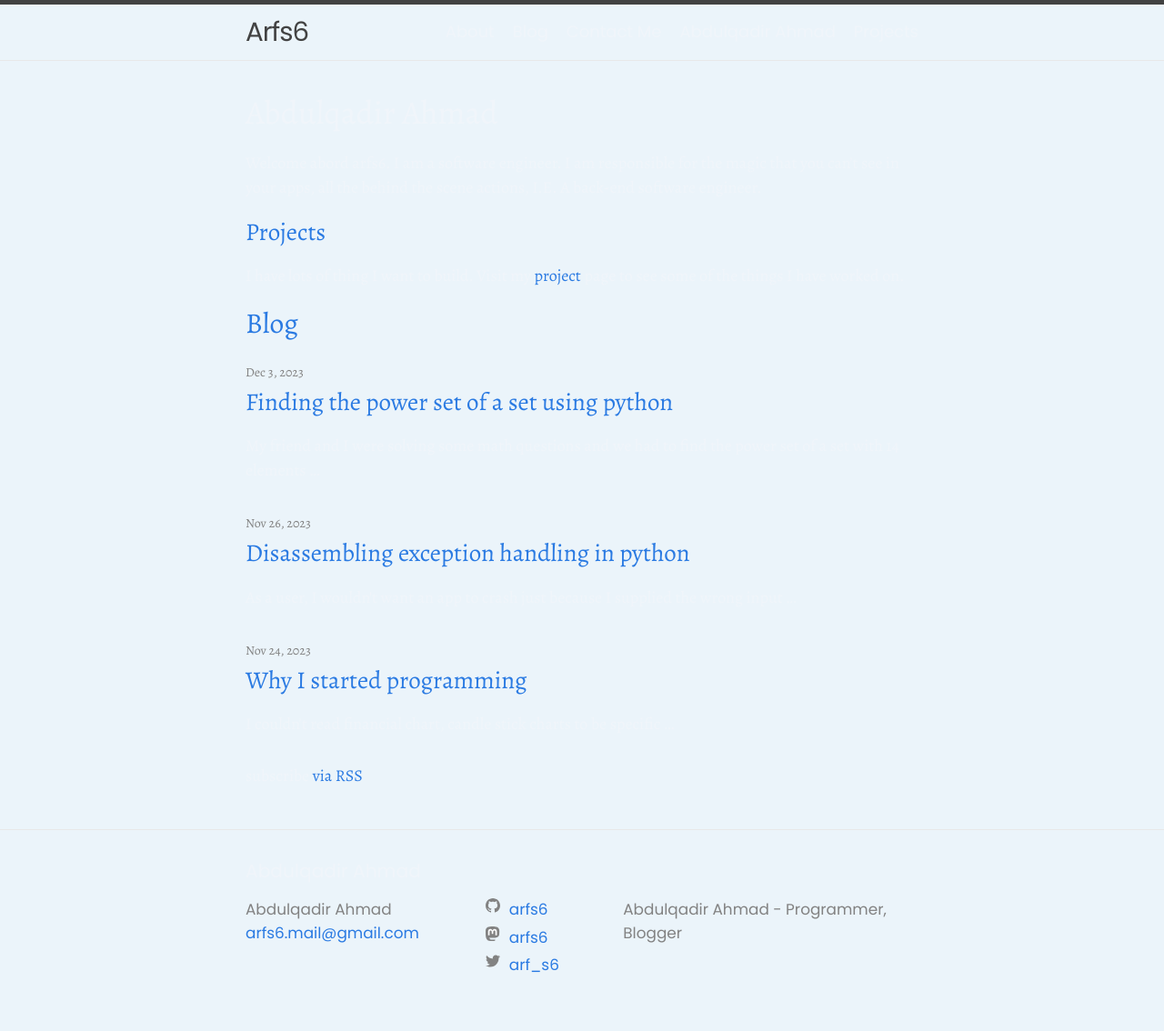
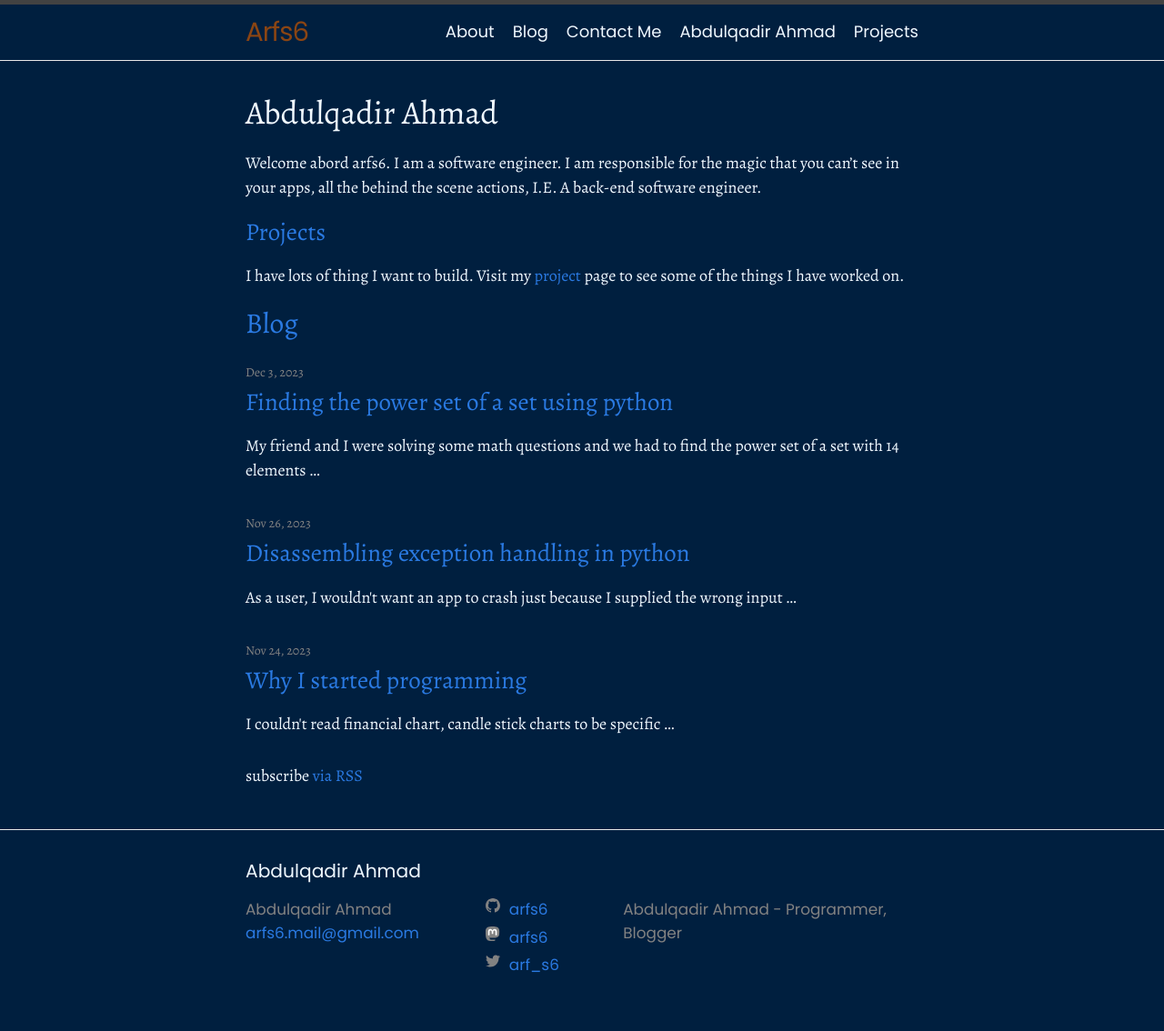
Before and after one commit to Arfs6/Arfs6.github.io, a Jekyll site: the page built from index.markdown, in a window 1280 px wide. Shown: the whole page at 91% size. Built offline with Jekyll 4.4.1, drawn with Linux system fonts in a browser that asks for light colours.

Commit message:
Fixed colors again :) and changed site title to a shade of borwn

```diff
--- a/_sass/minima/_layout.scss
+++ b/_sass/minima/_layout.scss
@@ -20,7 +20,7 @@
 
   &,
   &:visited {
-    color: $grey-color-dark;
+    color: $brown-color;
   }
 }
 
--- a/_sass/minima/custom-variables.scss
+++ b/_sass/minima/custom-variables.scss
@@ -1,5 +1,6 @@
 $base-font-family: Poppins, "Segoe UI", Arial;
 $content-font-family: Alegreya, Georgia, "Times New Roman";
-$background-color: #ebf4fa;
-$text-color: #f0f5fa;
+$background-color: #001f3f;
+$text-color: #f0f8ff;
 $base-font-size: 18px;
+$brown-color: #8B4513;
```
